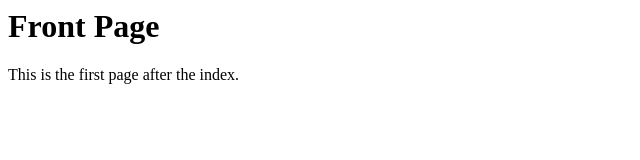
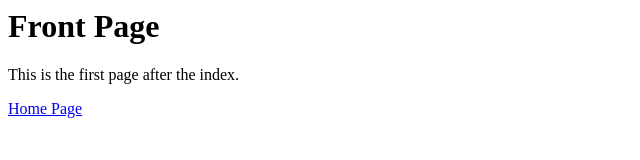
Before and after one commit to BertAllen/my-first-project, a plain HTML site: page page-1.html in a window 1280 px wide. Shown: the whole page, without its empty margins (0-640 px from the left). Drawn offline with Linux system fonts and the light colour scheme.

Commit message:
link back to index

```diff
--- a/page-1.html
+++ b/page-1.html
@@ -7,4 +7,5 @@
     <h1>Front Page</h1>
     <p>This is the first page after the index.</p>
 </body>
+<footer><a href="index.html">Home Page</a></footer>
 </html>
```
